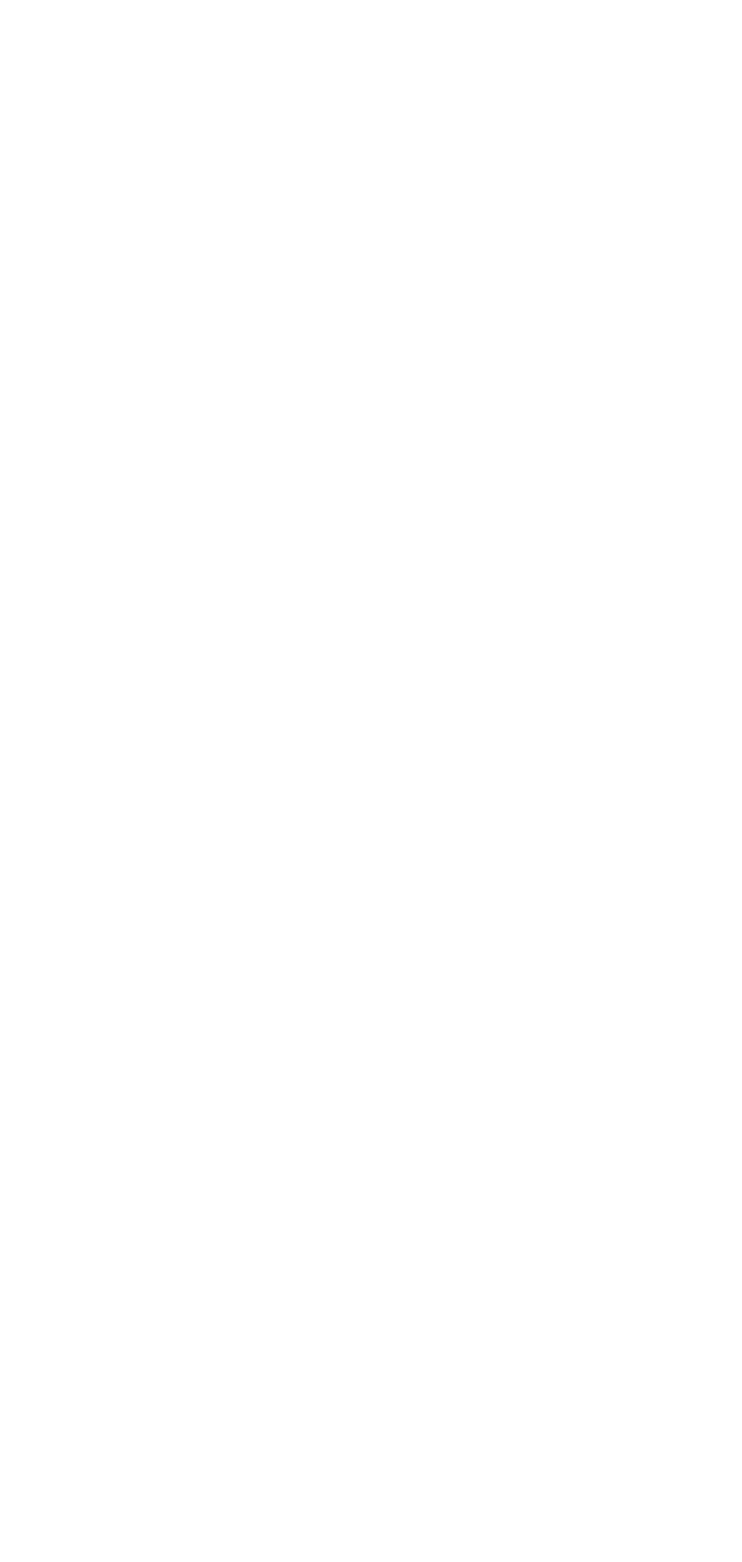
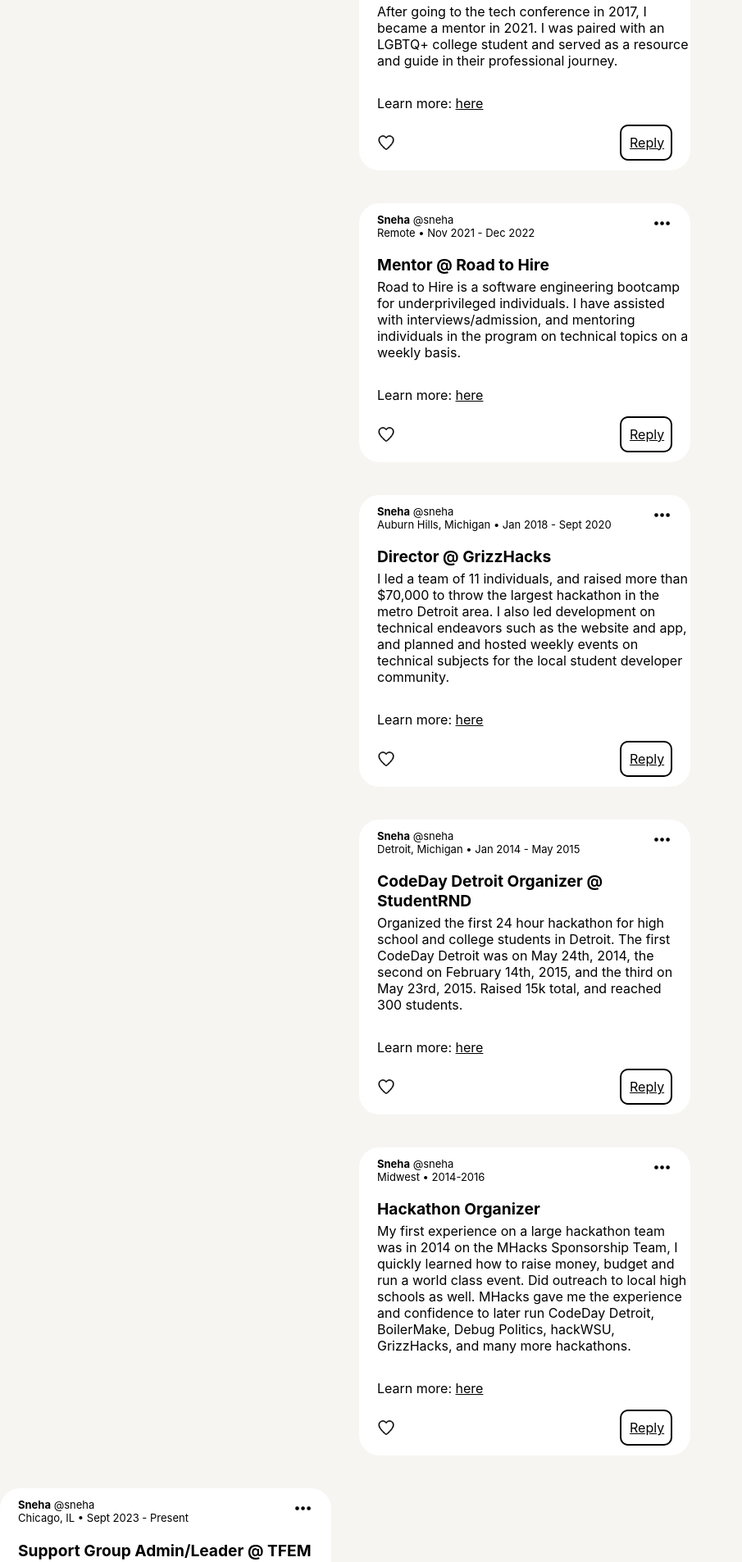
Before and after one commit to snehajalukar/snehacodes, a React (Create React App) app: page /#/community in a window 1280 px wide. Shown: the part 1268-3174 px from the top of the page at 82% size, without its empty margins (0-905 px from the left). Before the commit the page ends 1139 px from the top, so only its background shows below. Built offline with nearby package versions, Linux system fonts and the light colour scheme.

Commit message:
adds community involvement

```diff
--- a/src/Community.js
+++ b/src/Community.js
@@ -16,7 +16,7 @@ function Community() {
           location="Chicago, IL"
           time="Aug 2022 - Present"
           title="Board Member @ Chi Hack Night"
-          description="I volunteer my time on the board of Chi Hack Night, a civic tech nonprofit in the City of Chicago. I'm on our communications committee and event logistics committee, which means I handle everything from our outreach/online presence to reaching out to speakers and making sure our weekly events are running smoothly."
+          description="I volunteer my time on the board of Chi Hack Night, a civic tech nonprofit in the City of Chicago. I'm on our communications committee and event logistics committee, which means I handle everything from our outreach/online presence to reaching out to speakers and making sure our weekly events are running smoothly by co-hosting/speaking."
           link="https://chihacknight.org/board-of-directors/sneha-jalukar.html"
           />
 
@@ -27,7 +27,56 @@ function Community() {
           description="Startup Digest is a volunteer-run newsletter for everything entrepreneurial - in over 400 cities. My role was to interview and onboard new curators around the world, and make sure the operations of the program were running smoothly. I interviewed, onboarded and supported 500+ curators around the world during my time with Startup Digest"
           link="https://www.techstars.com/communities/startup-digest"
           />
+
+        <LexPost
+          location="Chicago, IL"
+          time="Sept 2022 - Dec 2022"
+          title="Mentor @ Out for Undergrad"
+          description="After going to the tech conference in 2017, I became a mentor in 2021. I was paired with an LGBTQ+ college student and served as a resource and guide in their professional journey."
+          link="https://www.outforundergrad.org/tech"
+        />
+
+        <LexPost
+          location="Remote"
+          time="Nov 2021 - Dec 2022"
+          title="Mentor @ Road to Hire"
+          description="Road to Hire is a software engineering bootcamp for underprivileged individuals. I have assisted with interviews/admission, and mentoring individuals in the program on technical topics on a weekly basis."
+          link="https://www.roadtohire.org/"
+        />
+
+        <LexPost
+          location="Auburn Hills, Michigan"
+          time="Jan 2018 - Sept 2020"
+          title="Director @ GrizzHacks"
+          description="I led a team of 11 individuals, and raised more than $70,000 to throw the largest hackathon in the metro Detroit area. I also led development on technical endeavors such as the website and app, and planned and hosted weekly events on technical subjects for the local student developer community."
+          link="https://blogs.microsoft.com/chicago/2018/11/12/empowering-and-inspiring-at-oakland-universitys-grizzhacks/"
+        />
+
+        <LexPost
+          location="Detroit, Michigan"
+          time="Jan 2014 - May 2015"
+          title="CodeDay Detroit Organizer @ StudentRND"
+          description="Organized the first 24 hour hackathon for high school and college students in Detroit. The first CodeDay Detroit was on May 24th, 2014, the second on February 14th, 2015, and the third on May 23rd, 2015. Raised 15k total, and reached 300 students."
+          link="https://www.codeday.org/"
+        />
+
+        <LexPost
+          location="Midwest"
+          time="2014-2016"
+          title="Hackathon Organizer"
+          description="My first experience on a large hackathon team was in 2014 on the MHacks Sponsorship Team, I quickly learned how to raise money, budget and run a world class event. Did outreach to local high schools as well. MHacks gave me the experience and confidence to later run CodeDay Detroit, BoilerMake, Debug Politics, hackWSU, GrizzHacks, and many more hackathons."
+          link="https://medium.com/@BoilerMake/failure-hackathons-and-boilermake-5c66fbcd0128"
+        />
       </div>
+
+      <LexPost
+          location="Chicago, IL"
+          time="Sept 2023 - Present"
+          title="Support Group Admin/Leader @ TFEM Chicago"
+          description="Supporting the transgender community in Chicago on a weekly basis, through in-person and online zoom events."
+          link="https://centeronhalsted.org/newevents-details.cfm?ID=17600"
+      />
+
     </div>
   );
 }
```
